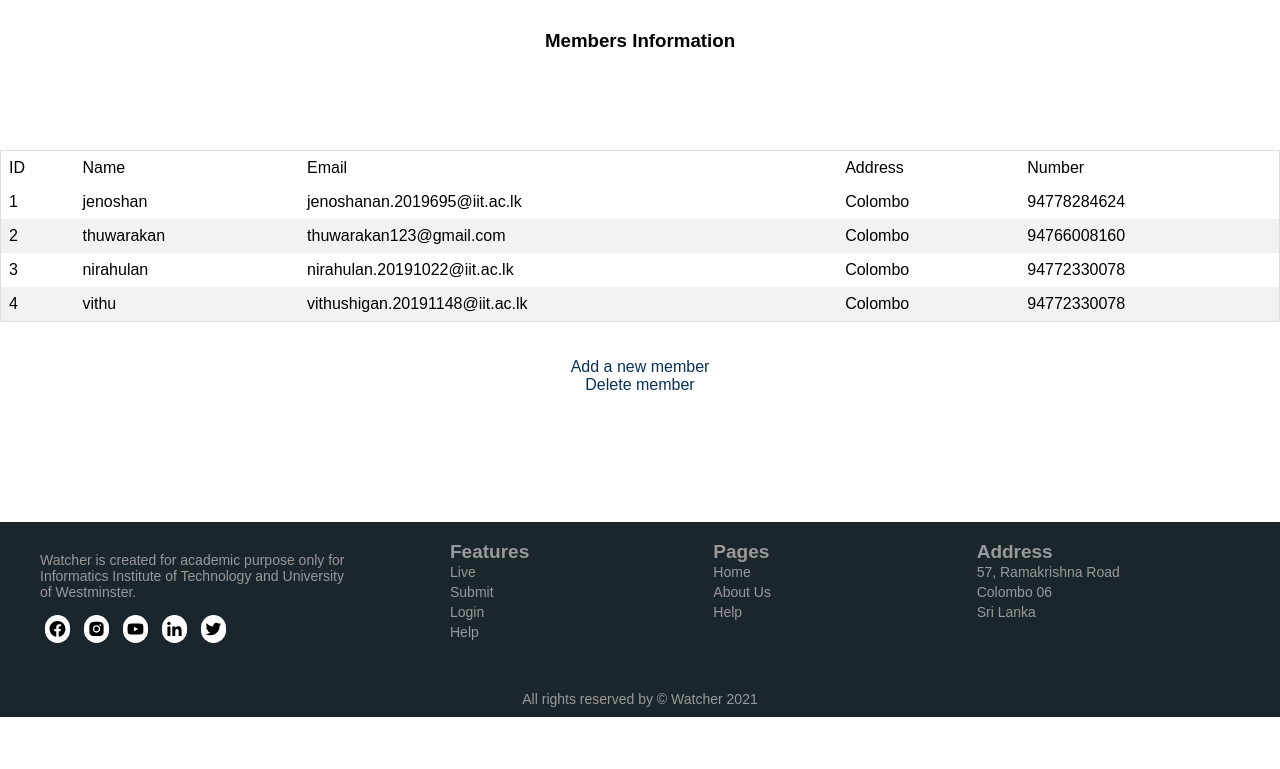
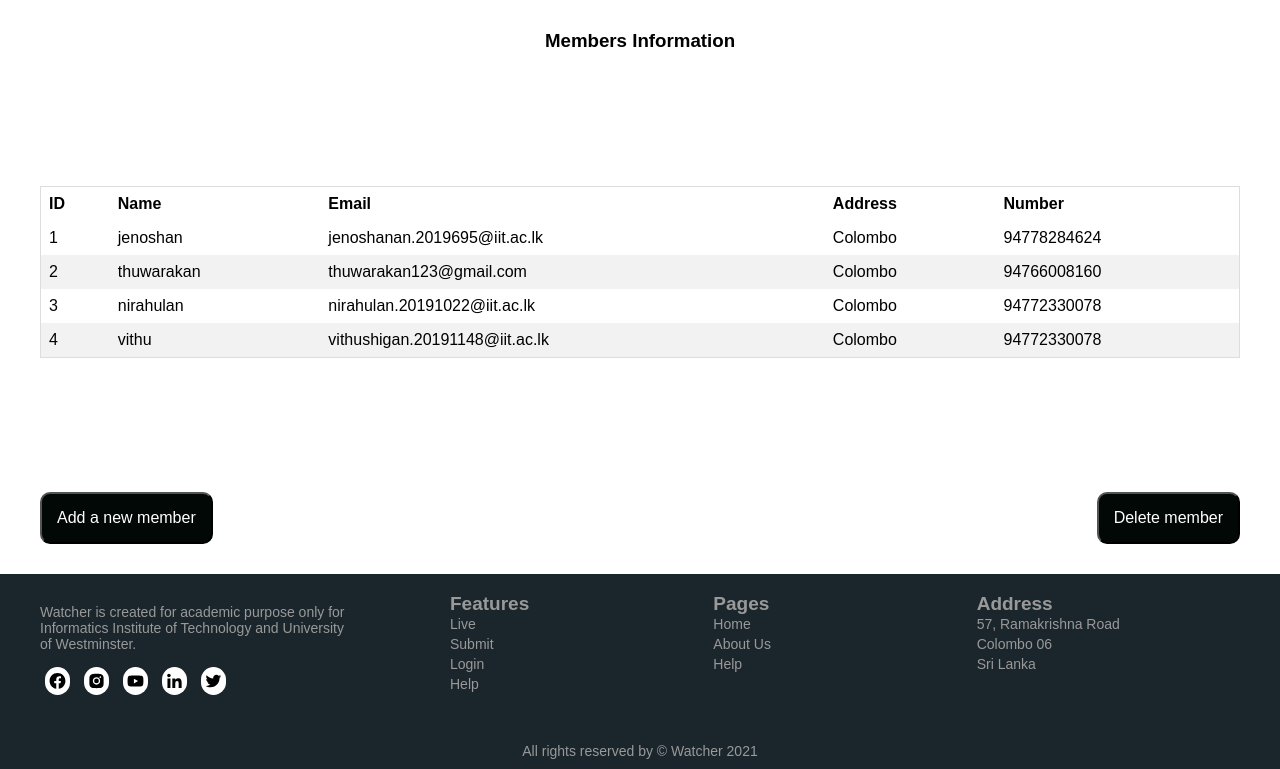
Before and after one commit to Software-Development-Group-Project/Watcher, a Flask app: page /view in a window 1280 px wide. Shown: the part 100-869 px from the top of the page. Before the commit the page ends 817 px from the top, so only its background shows below. Run offline with Flask 2, Linux system fonts and the light colour scheme; data comes from the database, SQL or seed files in the repository.

Commit message:
update the front end

```diff
--- a/Pro/watcher/templates/view.html
+++ b/Pro/watcher/templates/view.html
@@ -5,11 +5,11 @@
 <div class="main-block">
 <table>
   <thead>
-    <td>ID</td>
-    <td>Name</td>
-    <td>Email</td>
-    <td>Address</td>
-    <td>Number</td>
+    <th>ID</th>
+    <th>Name</th>
+    <th>Email</th>
+    <th>Address</th>
+    <th>Number</th>
   </thead>
 
   {% for row in rows %}
@@ -24,12 +24,14 @@
 
   {% endfor %}
 </table>
-<br /><br />
+
+</div>
 
 
-<a href="/add">Add a new member </a>
-<a href="/delete">Delete member</a>
-</div>
+<button><a href="{{ url_for('add') }}">Add a new member </a></button>
+<button id="right"><a href="{{ url_for('delete') }}">Delete member</a></button>
+
+
 <style>
   .main-block {
     display: flex;
@@ -39,15 +41,14 @@
     align-self: center;
     min-height: 55vh;
     background: #ffffff;
+    margin-left: 40px;
+    margin-right: 40px;
   }
   a{
     text-decoration: none;
-    color: rgb(8, 50, 91);
+    color: #ffffff ;
   }
-  a:hover{
-    text-decoration: none;
-    color: rgb(164, 21, 116);
-  }
+
   table {
     border-collapse: collapse;
     border-spacing: 0;
@@ -61,5 +62,19 @@
   }
 
   tr:nth-child(even){background-color: #f2f2f2}
+
+  button{
+    padding: 15px;
+    color: #ffffff;
+    background-color: rgb(2, 8, 6);
+    font-family: Arial, Helvetica, sans-serif;
+    font-size: medium;
+    border-radius: 10px;
+    margin-left: 40px;
+  }
+  #right{
+    float: right;
+    margin-right: 40px;
+  }
   </style>
 {% endblock content %}
--- a/Pro/watcher/watcher.py
+++ b/Pro/watcher/watcher.py
@@ -91,4 +91,4 @@ def video_feed():
 
 
 if __name__ == '__main__':
-    app.run(debug=False)
+    app.run(debug=True)
```
